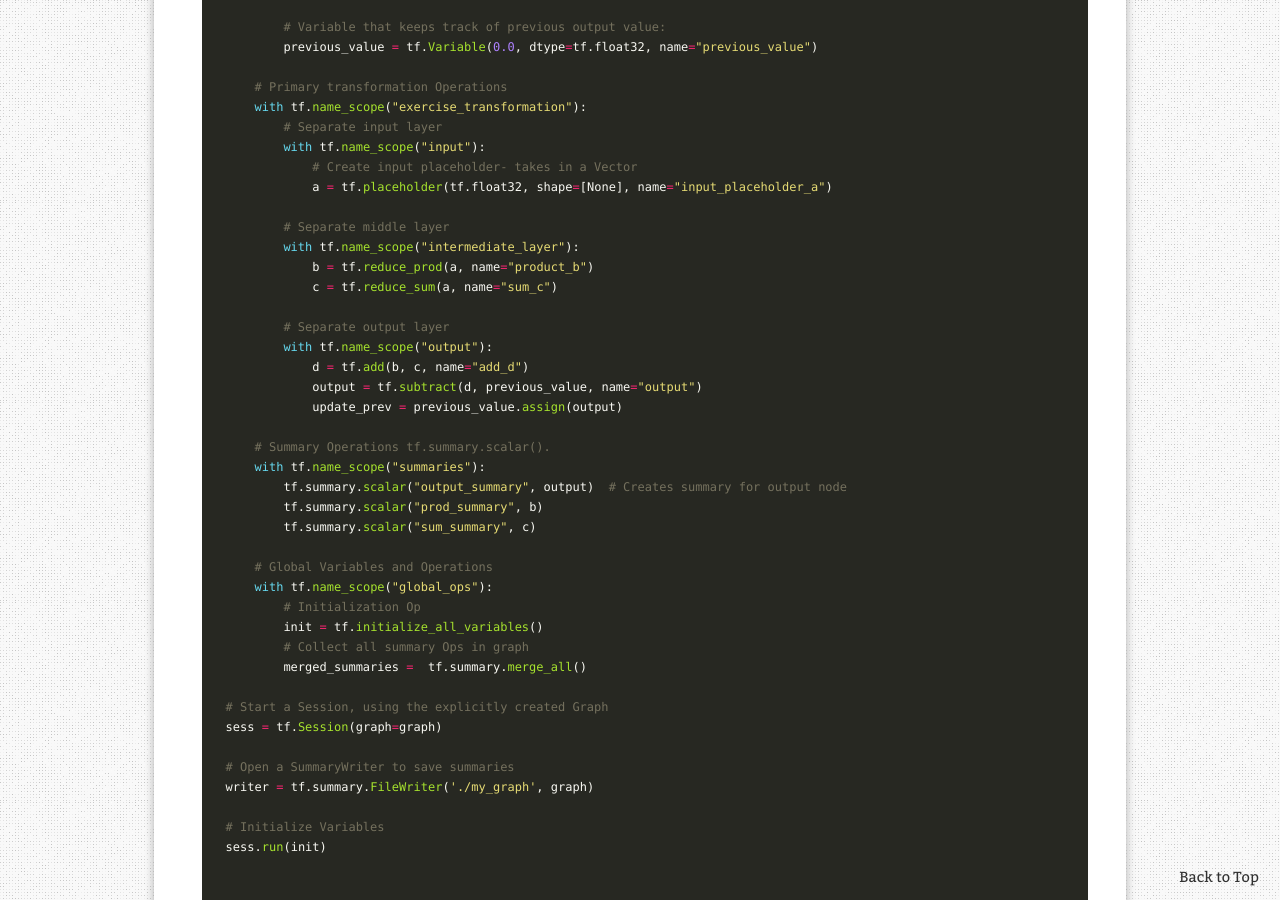
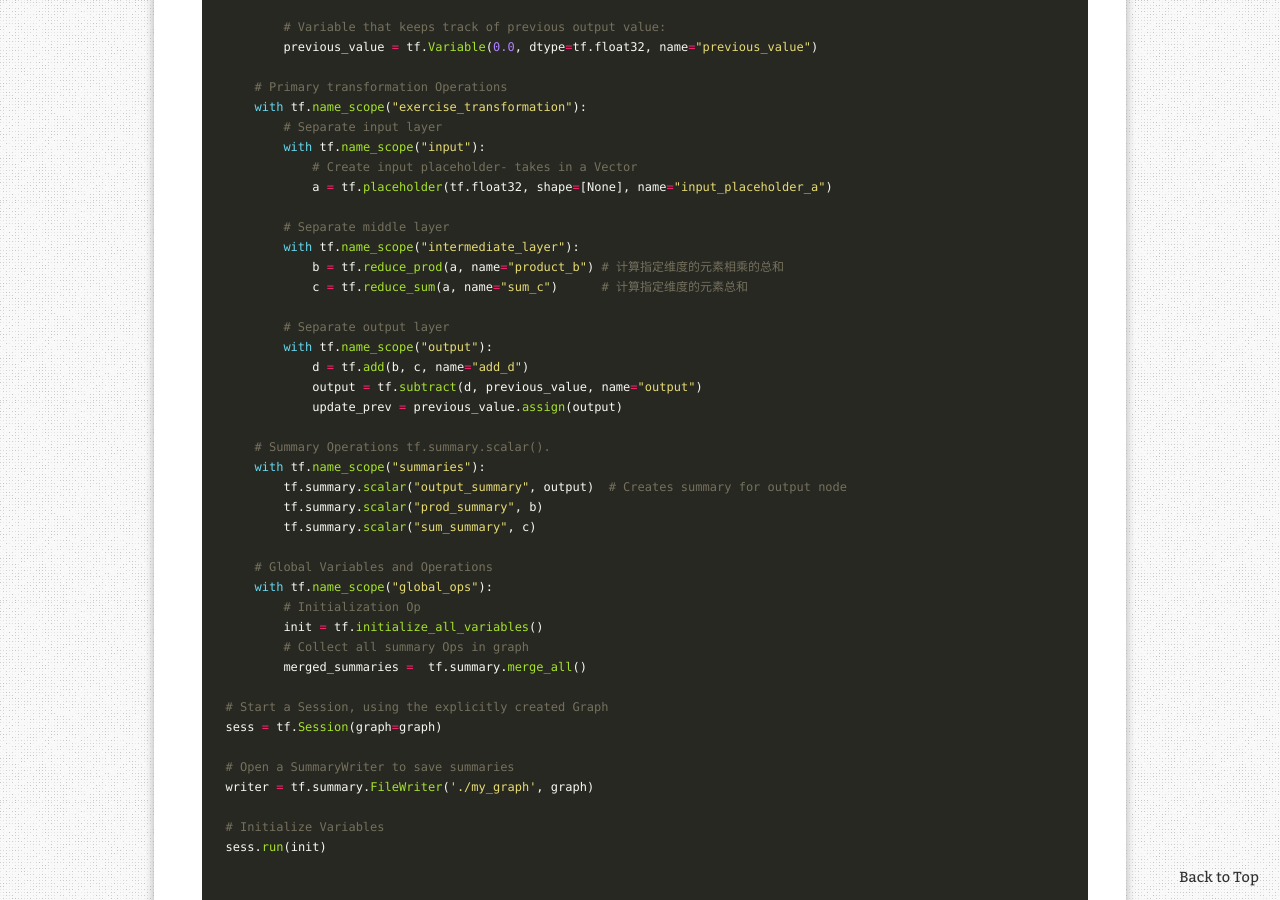
Before and after one commit to SailBlade/sailblade.github.io, a Jekyll site: the page built from _posts/2018-02-06-TensorBoard-learning.md, in a window 1280 px wide and 900 px high, scrolled down 4998 px. Built offline with Jekyll 4.4.1, drawn with Linux system fonts in a browser that asks for light colours; nearby versions of some CDN libraries; comment, search, counter and statistics services are not loaded.

Commit message:
continue write the TensorBoard Blog

```diff
--- a/_posts/2018-02-06-TensorBoard-learning.md
+++ b/_posts/2018-02-06-TensorBoard-learning.md
@@ -189,8 +189,8 @@ with graph.as_default():
 
         # Separate middle layer
         with tf.name_scope("intermediate_layer"):
-            b = tf.reduce_prod(a, name="product_b")
-            c = tf.reduce_sum(a, name="sum_c")
+            b = tf.reduce_prod(a, name="product_b") # 计算指定维度的元素相乘的总和
+            c = tf.reduce_sum(a, name="sum_c")      # 计算指定维度的元素总和
 
         # Separate output layer
         with tf.name_scope("output"):
```
Also changed, not shown: other parts of _posts/2018-02-06-TensorBoard-learning.md (+3 -2 lines), _posts/2018-01-30-TodoSomething.md (+1 -1 lines).
